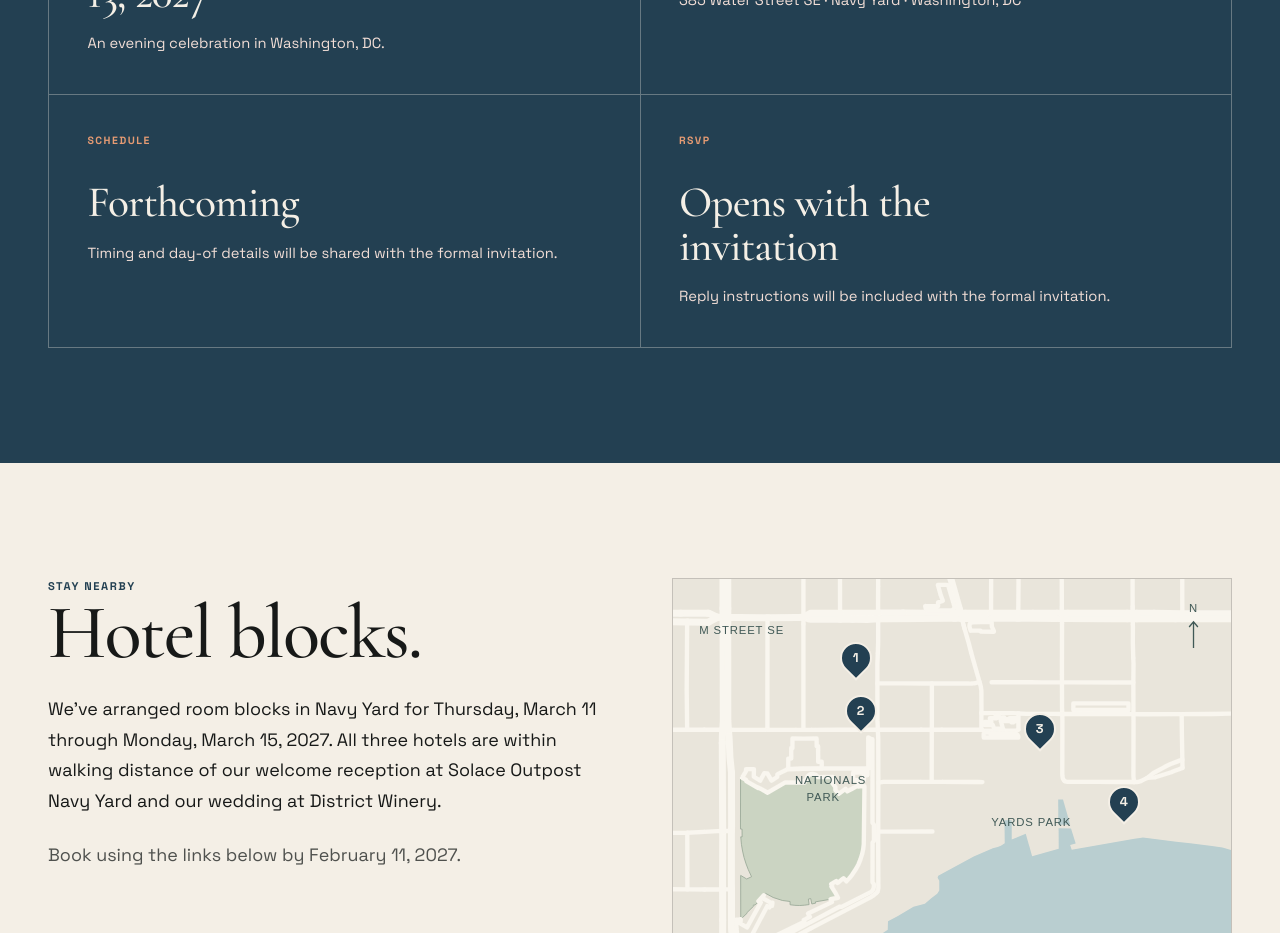
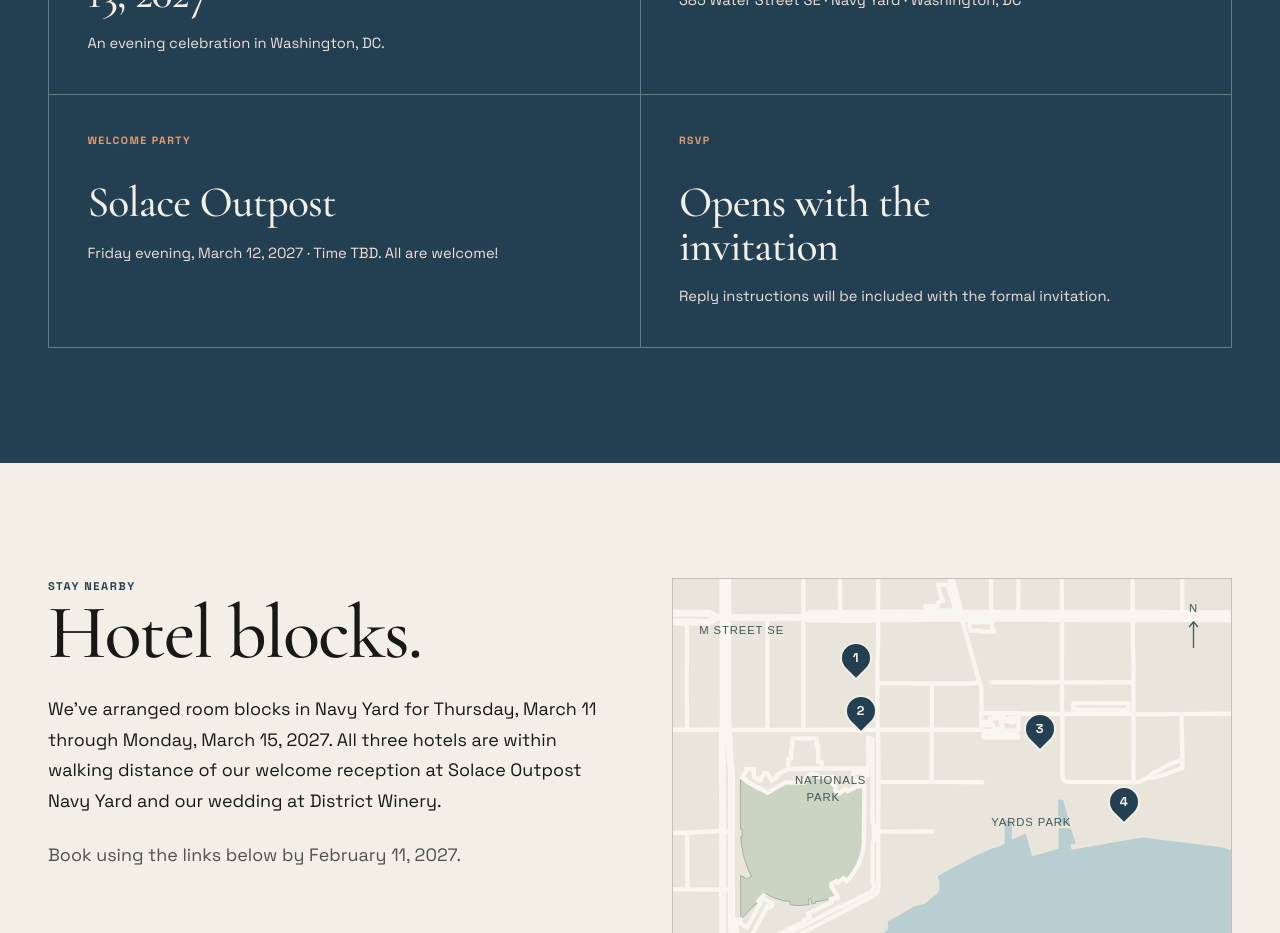
Before and after one commit to ryanpaulanderson/wedding-website, a Next.js app: page / in a window 1280 px wide. Shown: the part 5040-5973 px from the top of the page. Built offline with nearby package versions, Linux system fonts and the light colour scheme.

Commit message:
feat: announce the Friday welcome party
Replace the forthcoming schedule card with the Friday evening welcome party at Solace Outpost on March 12, 2027. Mark the time TBD and explicitly welcome everyone.

```diff
--- a/src/app/(site)/page.tsx
+++ b/src/app/(site)/page.tsx
@@ -16,9 +16,9 @@ const detailCards = [
     description: "385 Water Street SE · Navy Yard · Washington, DC",
   },
   {
-    label: "Schedule",
-    title: "Forthcoming",
-    description: "Timing and day-of details will be shared with the formal invitation.",
+    label: "Welcome party",
+    title: "Solace Outpost",
+    description: "Friday evening, March 12, 2027 · Time TBD. All are welcome!",
   },
   {
     label: "RSVP",
```
